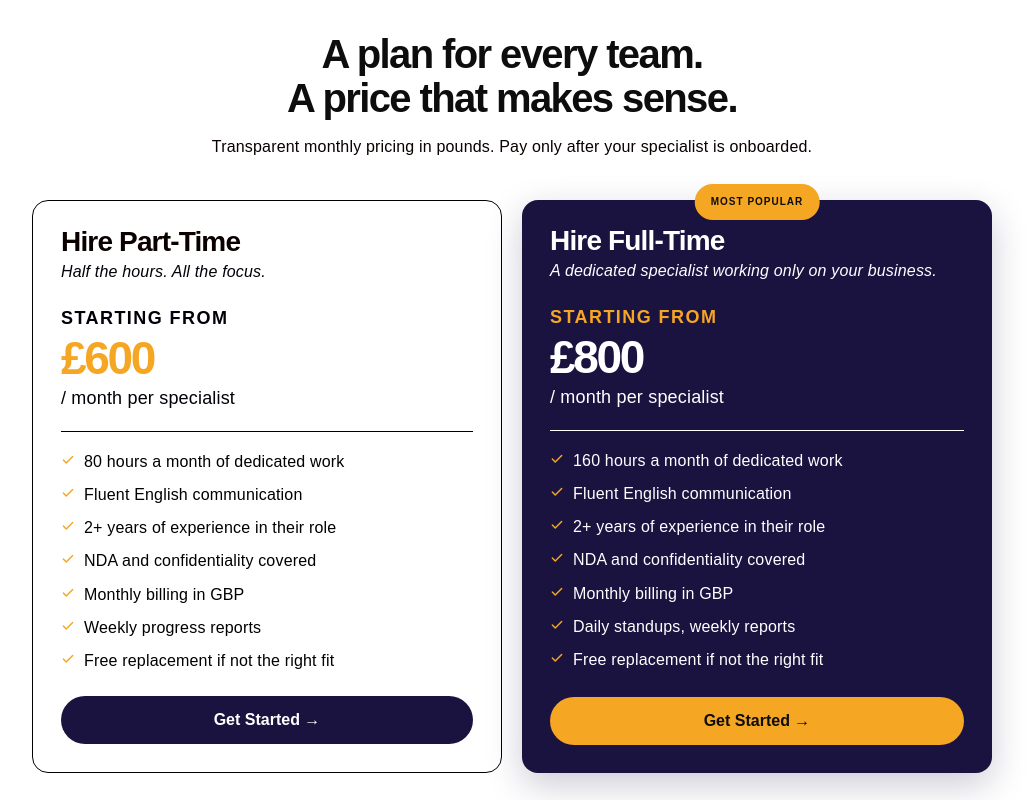
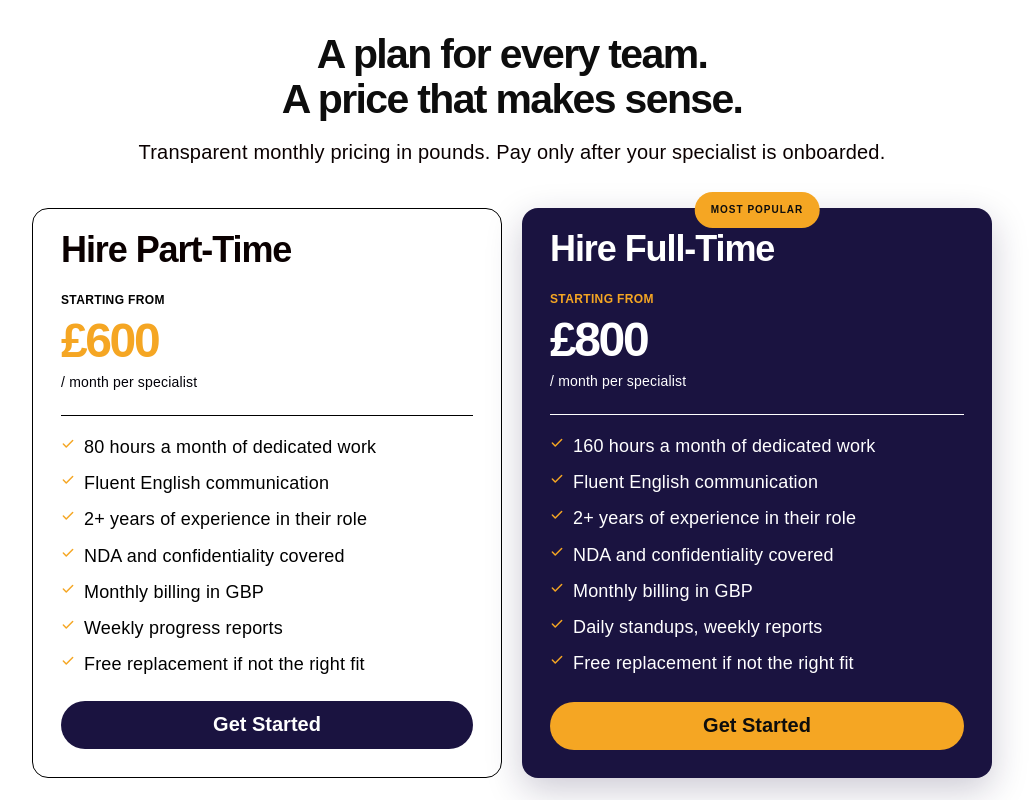
Before and after one commit to kalpanadevi07/BB, a React (Vite) app: page / in a window 1280 px wide. Shown: the part 2760-3560 px from the top of the page, without its empty margins (128-1164 px from the left). Built offline with nearby package versions, Linux system fonts and the light colour scheme.

Commit message:
Increase font sizes

```diff
--- a/src/PricingSection.jsx
+++ b/src/PricingSection.jsx
@@ -29,7 +29,7 @@ const fullTimeFeatures = [
 /* ══ Reusable slide-up Get Started button ══ */
 function GetStartedButton({ dark }) {
   const [hov, setHov] = useState(false);
-  const label = "Get Started →";
+  const label = "Get Started";
 
   const bg        = dark
     ? (hov ? "#d97706" : "#f5a623")
@@ -46,7 +46,7 @@ function GetStartedButton({ dark }) {
         width: "100%",
         background: bg,
         color: textColor,
-        fontSize: "16px",
+        fontSize: "20px",
         fontWeight: 700,
         height: "48px",
         borderRadius: "50px",
@@ -62,7 +62,7 @@ function GetStartedButton({ dark }) {
       <span style={{
         position: "absolute", inset: 0,
         display: "flex", alignItems: "center", justifyContent: "center",
-        whiteSpace: "nowrap", fontWeight: 700, fontSize: "16px",
+        whiteSpace: "nowrap", fontWeight: 700, fontSize: "20px",
         transform: hov ? "translateY(-100%)" : "translateY(0%)",
         transition: "transform 0.35s cubic-bezier(0.4,0,0.2,1)",
       }}>{label}</span>
@@ -71,7 +71,7 @@ function GetStartedButton({ dark }) {
       <span style={{
         position: "absolute", inset: 0,
         display: "flex", alignItems: "center", justifyContent: "center",
-        whiteSpace: "nowrap", fontWeight: 700, fontSize: "16px",
+        whiteSpace: "nowrap", fontWeight: 700, fontSize: "20px",
         transform: hov ? "translateY(0%)" : "translateY(100%)",
         transition: "transform 0.35s cubic-bezier(0.4,0,0.2,1)",
       }}>{label}</span>
@@ -96,7 +96,7 @@ const PricingSection = () => (
         {/* Header */}
         <div style={{ textAlign: "center", marginBottom: "40px" }}>
           <h2 style={{
-            fontSize: "clamp(26px, 3.2vw, 40px)",
+            fontSize: "clamp(26px, 3.2vw, 48px)",
             fontWeight: 900,
             fontFamily: "Roobert Font Family, Sans-serif",
             lineHeight: 1.1,
@@ -108,7 +108,7 @@ const PricingSection = () => (
             A price that makes sense.
           </h2>
           <p style={{
-            fontSize: "16px",
+            fontSize: "20px",
             lineHeight: 1.6,
             color: "#0a0000",
             fontWeight: 500,
@@ -137,26 +137,26 @@ const PricingSection = () => (
             flexDirection: "column",
           }}>
             <h3 style={{
-              fontSize: "28px",
+              fontSize: "36px",
               fontWeight: 800, color: "#0a0000",
               margin: "0 0 4px", letterSpacing: "-0.03em",
             }}>
               Hire Part-Time
             </h3>
-            <p style={{ fontSize: "16px", fontStyle: "italic", color: "#010008", margin: "0 0 20px" }}>
+             {/*<p style={{ fontSize: "20px", color: "#010008", margin: "15px 0 20px" }}>
               Half the hours. All the focus.
-            </p>
+            </p>*/}
 
             <p style={{
-              fontSize: "18px", fontWeight: 700, letterSpacing: "0.08em",
-              color: "#010008", margin: "0 0 4px", textTransform: "uppercase",
+              fontSize: "12px", fontWeight: 700, letterSpacing: "0.03em",
+              color: "#000000", margin: "0 0 4px", textTransform: "uppercase",marginTop:"20px",
             }}>Starting From</p>
             <span style={{
-              fontSize: "clamp(34px, 4vw, 46px)",
+              fontSize: "clamp(34px, 4vw, 48px)",
               fontWeight: 900, color: "#f5a623",
-              letterSpacing: "-0.05em", lineHeight: 1, display: "block",
+              letterSpacing: "-0.05em", lineHeight: 1, display: "block",marginTop:"0px",
             }}>£600</span>
-            <p style={{ fontSize: "18px", color: "#010008", margin: "4px 0 20px" }}>
+            <p style={{ fontSize: "14px", color: "#010008", margin: "4px 0 20px",fontWeight: 400  }}>
               / month per specialist
             </p>
 
@@ -166,7 +166,7 @@ const PricingSection = () => (
               {partTimeFeatures.map(f => (
                 <li key={f} style={{ display: "flex", alignItems: "flex-start", gap: "9px" }}>
                   <Check size={14} color="#f5a623" strokeWidth={2.5} style={{ flexShrink: 0, marginTop: "3px" }} />
-                  <span style={{ fontSize: "16px", color: "#000000", lineHeight: 1.45 }}>{f}</span>
+                  <span style={{ fontSize: "18px", color: "#000000", lineHeight: 1.45,fontWeight: 400 }}>{f}</span>
                 </li>
               ))}
             </ul>
@@ -198,25 +198,25 @@ const PricingSection = () => (
             </div>
 
             <h3 style={{
-              fontSize: "28px", fontWeight: 800, color: "#ffffff",
+              fontSize: "36px", fontWeight: 800, color: "#ffffff",
               margin: "0 0 4px", letterSpacing: "-0.03em",
             }}>
               Hire Full-Time
             </h3>
-            <p style={{ fontSize: "16px", fontStyle: "italic", color: "rgb(255, 255, 255)", margin: "0 0 20px" }}>
-              A dedicated specialist working only on your business.
-            </p>
+            {/*<p style={{ fontSize: "20px", color: "rgb(255, 255, 255)", margin: "15px 0 20px" }}>
+              All the hours. All the commitment.
+            </p>*/}
 
             <p style={{
-              fontSize: "18px", fontWeight: 700, letterSpacing: "0.08em",
-              color: "#f5a623", margin: "0 0 4px", textTransform: "uppercase",
+              fontSize: "12px", fontWeight: 700, letterSpacing: "0.03em",
+              color: "#f5a623", margin: "0 0 4px", textTransform: "uppercase",marginTop:"20px",
             }}>Starting From</p>
             <span style={{
-              fontSize: "clamp(34px, 4vw, 46px)",
+              fontSize: "clamp(34px, 4vw, 48px)",
               fontWeight: 900, color: "#ffffff",
               letterSpacing: "-0.05em", lineHeight: 1, display: "block",
             }}>£800</span>
-            <p style={{ fontSize: "18px", color: "rgb(255, 255, 255)", margin: "4px 0 20px" }}>
+            <p style={{ fontSize: "14px", color: "rgb(255, 255, 255)", margin: "4px 0 20px" }}>
               / month per specialist
             </p>
 
@@ -226,7 +226,7 @@ const PricingSection = () => (
               {fullTimeFeatures.map(f => (
                 <li key={f} style={{ display: "flex", alignItems: "flex-start", gap: "9px" }}>
                   <Check size={14} color="#f5a623" strokeWidth={2.5} style={{ flexShrink: 0, marginTop: "3px" }} />
-                  <span style={{ fontSize: "16px", color: "rgba(255,255,255)", lineHeight: 1.45 }}>{f}</span>
+                  <span style={{ fontSize: "18px", color: "rgba(255,255,255)", lineHeight: 1.45 }}>{f}</span>
                 </li>
               ))}
             </ul>
```
